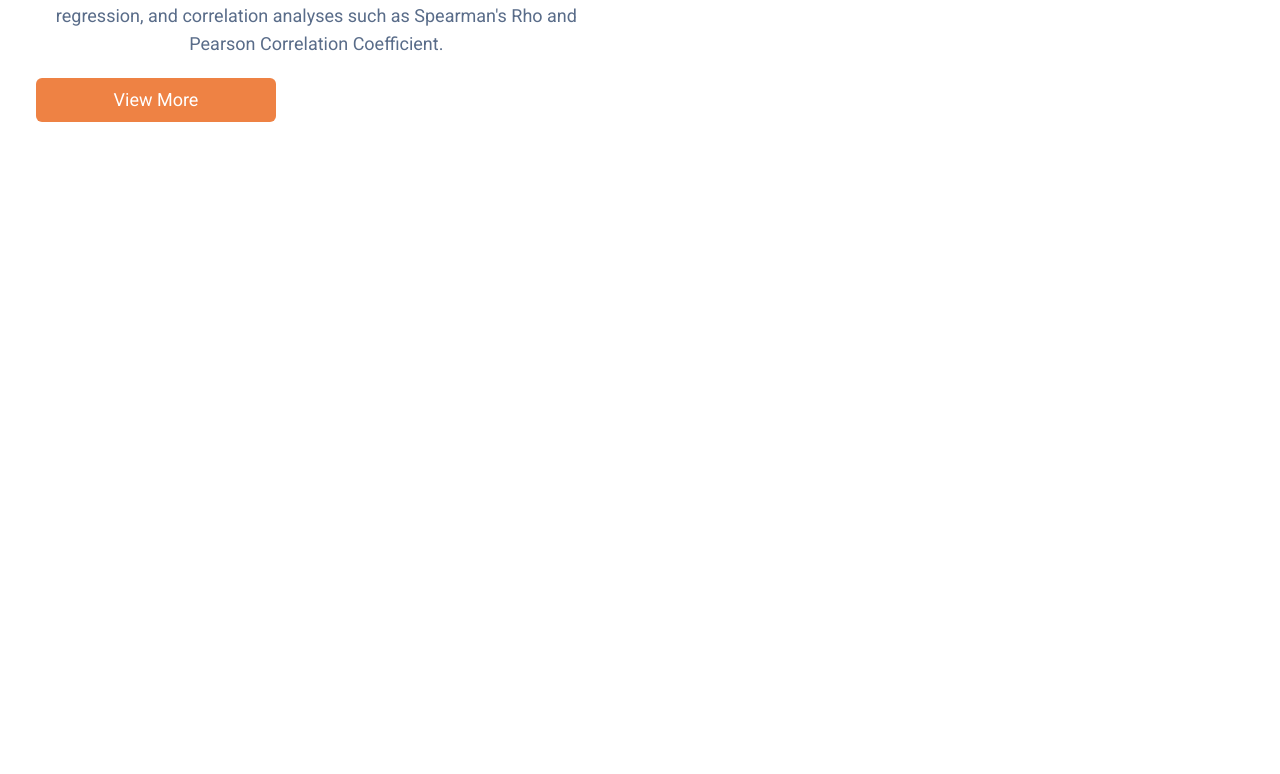
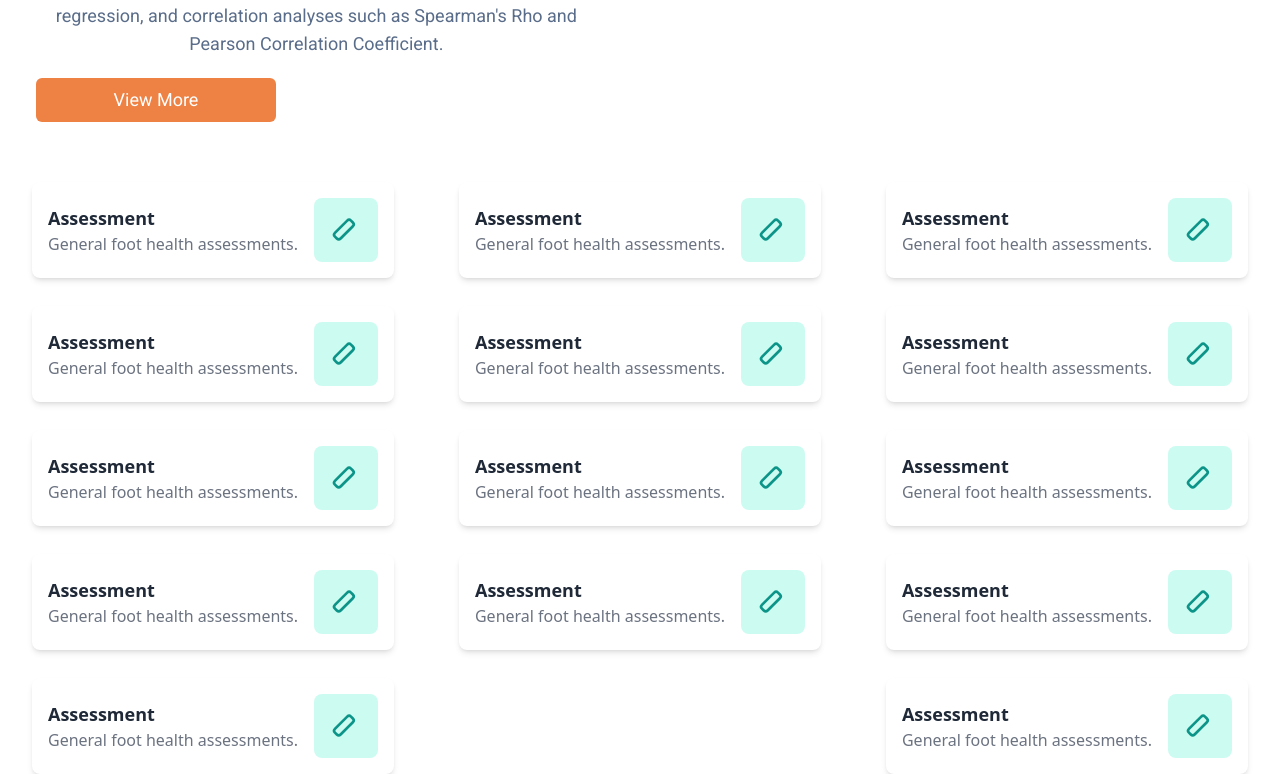
Before and after one commit to Samarth1015/Drdomain, a Next.js app in the folder frontend/: page / in a window 1280 px wide. Shown: the part 543-1317 px from the top of the page. Before the commit the page ends 800 px from the top, so only its background shows below. Built offline with nearby package versions, Linux system fonts and the light colour scheme.

Commit message:
work in progress

```diff
--- /dev/null
+++ b/frontend/samarth/card.jsx
@@ -0,0 +1,28 @@
+export default function Card() {
+  return (
+    <div>
+      <div className="max-w-sm p-4 bg-white rounded-lg shadow-md flex items-center space-x-4 transform transition-all duration-300 hover:scale-105 hover:shadow-lg">
+        <div>
+          <h4 className="text-lg font-semibold text-gray-800">Assessment</h4>
+          <p className="text-gray-500">General foot health assessments.</p>
+        </div>
+        <div className="flex-shrink-0 w-16 h-16 bg-teal-100 rounded-lg flex items-center justify-center">
+          <svg
+            xmlns="http://www.w3.org/2000/svg"
+            className="h-8 w-8 text-teal-600"
+            fill="none"
+            viewBox="0 0 24 24"
+            stroke="currentColor"
+            strokeWidth="2"
+          >
+            <path
+              strokeLinecap="round"
+              strokeLinejoin="round"
+              d="M5.121 18.364l-1.414-1.414a2 2 0 010-2.828l9.193-9.192a2 2 0 012.828 0l1.414 1.414a2 2 0 010 2.828l-9.193 9.192a2 2 0 01-2.828 0z"
+            />
+          </svg>
+        </div>
+      </div>
+    </div>
+  );
+}
--- a/frontend/samarth/home/Body.jsx
+++ b/frontend/samarth/home/Body.jsx
@@ -2,6 +2,7 @@
 import { useEffect } from "react";
 import { gsap } from "gsap";
 import { Roboto } from "next/font/google";
+import Card from "../card";
 
 const roboto = Roboto({
   subsets: ["latin"],
--- /dev/null
+++ b/frontend/samarth/home/Cards.jsx
@@ -0,0 +1,52 @@
+import Card from "../card";
+
+export default function Cards() {
+  return (
+    <div className="pr-8 pl-8">
+      <div className="flex-wrap flex justify-between ">
+        <div className="mt-7">
+          <Card></Card>
+        </div>
+        <div className="mt-7">
+          <Card></Card>
+        </div>
+        <div className="mt-7">
+          <Card></Card>
+        </div>
+        <div className="mt-7">
+          <Card></Card>
+        </div>
+        <div className="mt-7">
+          <Card></Card>
+        </div>
+        <div className="mt-7">
+          <Card></Card>
+        </div>
+        <div className="mt-7">
+          <Card></Card>
+        </div>
+        <div className="mt-7">
+          <Card></Card>
+        </div>
+        <div className="mt-7">
+          <Card></Card>
+        </div>
+        <div className="mt-7">
+          <Card></Card>
+        </div>
+        <div className="mt-7">
+          <Card></Card>
+        </div>
+        <div className="mt-7">
+          <Card></Card>
+        </div>
+        <div className="mt-7">
+          <Card></Card>
+        </div>
+        <div className="mt-7">
+          <Card></Card>
+        </div>
+      </div>
+    </div>
+  );
+}
--- a/frontend/src/app/page.js
+++ b/frontend/src/app/page.js
@@ -2,12 +2,14 @@ import Image from "next/image";
 import Navbar from "../../samarth/Navbar";
 import Head from "next/head";
 import Body from "../../samarth/home/Body";
+import Cards from "../../samarth/home/Cards";
 
 export default function Home() {
   return (
     <>
       <Navbar></Navbar>
       <Body></Body>
+      <Cards></Cards>
     </>
   );
 }
```
